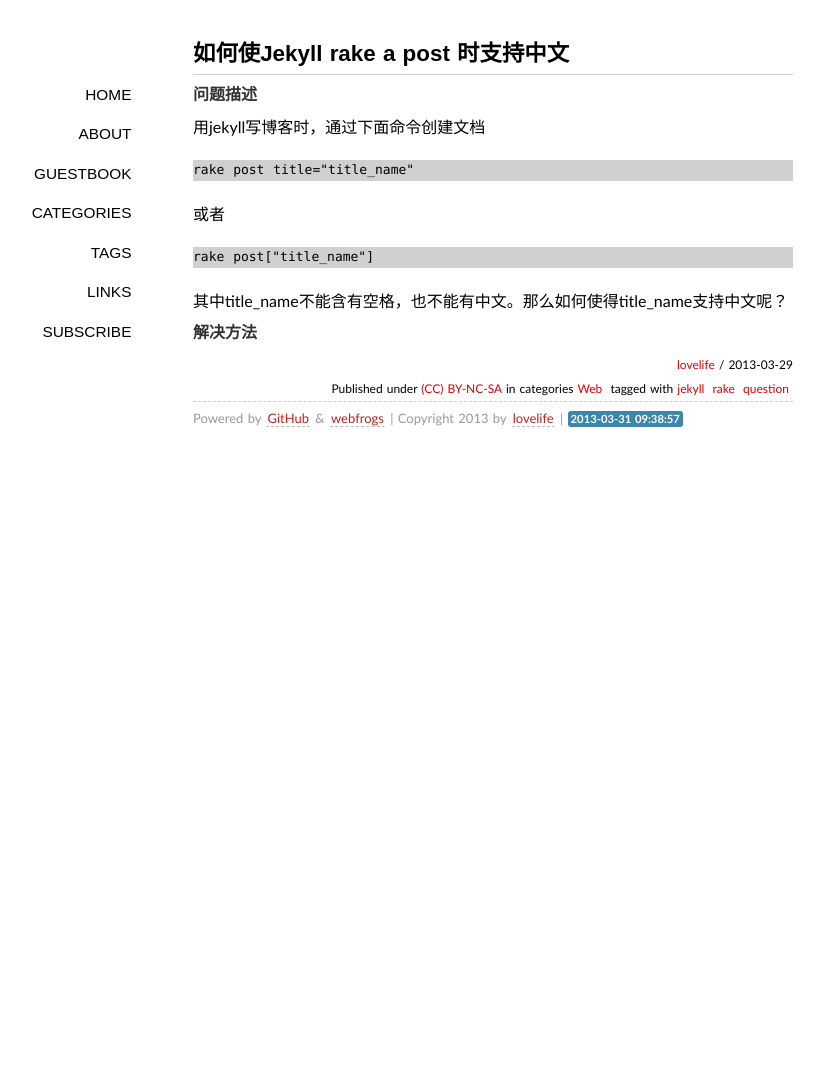
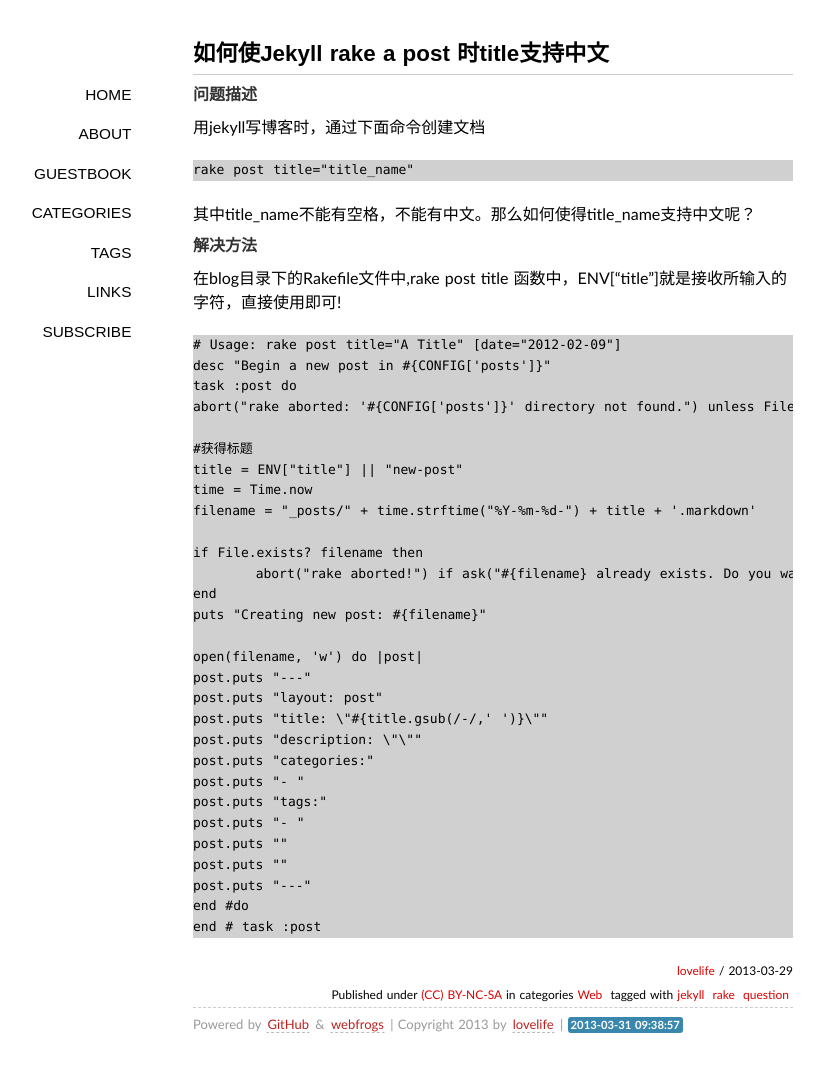
Before and after one commit to lovelife/lovelife.github.com, a Jekyll site: the page built from _posts/2013-03-29-how-rake-post-support-chinese.md, in a window 1280 px wide. Shown: the whole page, without its empty margins (147-971 px from the left). Built offline with Jekyll 4.4.1, drawn with Linux system fonts in a browser that asks for light colours; some web fonts are replaced; Markdown is read by kramdown in place of the engine named in the settings; comment, search, counter and statistics services are not loaded; before the commit the page ends 900 px from its top, so only the background shows below that.

Commit message:
modified rakefile to : rake a post title 支持中文

```diff
--- a/_posts/2013-03-29-how-rake-post-support-chinese.md
+++ b/_posts/2013-03-29-how-rake-post-support-chinese.md
@@ -1,6 +1,6 @@
 ---
 layout: post
-title: "如何使Jekyll rake a post 时支持中文"
+title: "如何使Jekyll rake a post 时title支持中文"
 
 description: Jekyll rake post title 中文的支持
 
@@ -20,10 +20,37 @@ tags:
 
 	rake post title="title_name"
 
-或者
-
-	rake post["title_name"]
-
-其中title_name不能含有空格，也不能有中文。那么如何使得title_name支持中文呢？
+其中title_name不能有空格，不能有中文。那么如何使得title_name支持中文呢？
 
 ####解决方法
+在blog目录下的Rakefile文件中,rake post title 函数中，ENV["title"]就是接收所输入的字符，直接使用即可!
+
+	# Usage: rake post title="A Title" [date="2012-02-09"]
+	desc "Begin a new post in #{CONFIG['posts']}"
+	task :post do
+	abort("rake aborted: '#{CONFIG['posts']}' directory not found.") unless FileTest.directory?(CONFIG['posts'])
+
+	#获得标题
+	title = ENV["title"] || "new-post"
+	time = Time.now
+	filename = "_posts/" + time.strftime("%Y-%m-%d-") + title + '.markdown'
+
+	if File.exists? filename then
+    	abort("rake aborted!") if ask("#{filename} already exists. Do you want to overwrite?", ['y', 'n']) == 'n'
+    end
+    puts "Creating new post: #{filename}"
+
+    open(filename, 'w') do |post|
+    post.puts "---"
+    post.puts "layout: post"
+    post.puts "title: \"#{title.gsub(/-/,' ')}\""
+    post.puts "description: \"\""
+    post.puts "categories:"
+    post.puts "- "
+    post.puts "tags:"
+    post.puts "- "
+    post.puts ""
+    post.puts ""
+    post.puts "---"
+    end #do
+    end # task :post
```
Also changed, not shown: 1 other file.
